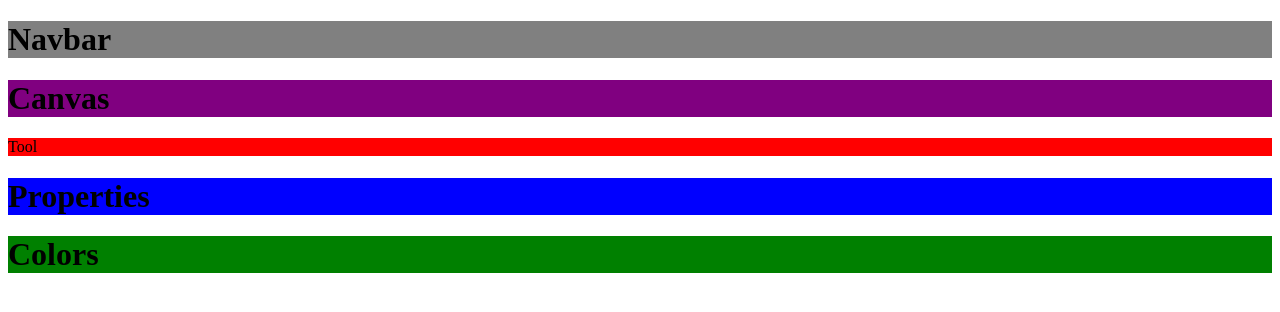
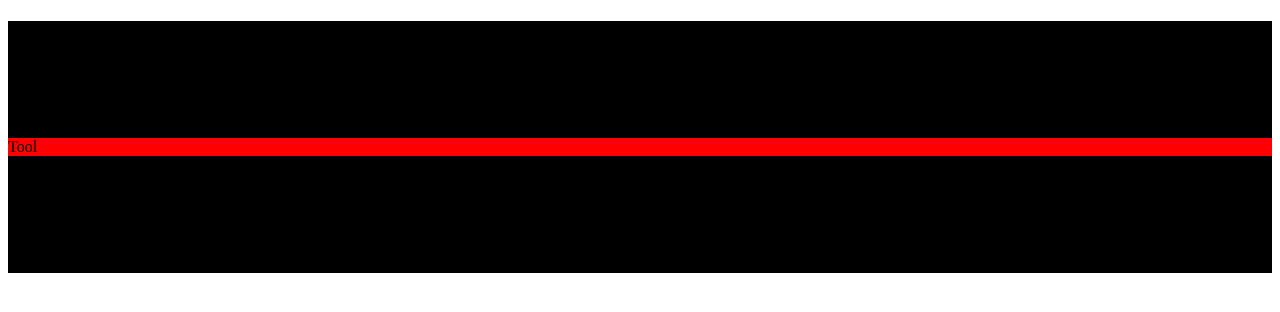
Before and after one commit to MHammadYou/paint-clone, a React (Vite) app: page / in a window 1280 px wide. Shown: the top 312 px of the page. Built offline with nearby package versions, Linux system fonts and the light colour scheme; the HTML template or start-up script is replaced by a standard one.

Commit message:
Added assets

```diff
--- /dev/null
+++ b/assets/css/main.css
@@ -0,0 +1,3 @@
+.container {
+  background-color: black;
+}
--- a/public/index.html
+++ b/public/index.html
@@ -4,11 +4,19 @@
     <meta charset="UTF-8" />
     <meta name="viewport" content="width=device-width, initial-scale=1.0" />
     <meta http-equiv="Content-Security-Policy" content="script-src 'self';" />
-
-    <title>📦🚀 React Electron Parcel Boilerplate</title>
+    <title>React Electron Parcel Boilerplate</title>
   </head>
   <body>
     <div id="app"></div>
     <script src="../src/index.js"></script>
   </body>
+  <style>
+    h1 {
+      background-color: black;
+    }
+
+    .container {
+      background-color: black;
+    }
+  </style>
 </html>
--- a/src/App.js
+++ b/src/App.js
@@ -1,9 +1,14 @@
 import React from "react";
 import { Navbar, Canvas, Tools, Properties, Colors } from "./components";
+import "./css/app.css";
 
 function App() {
+  const styles = {
+    "background-color": "orange",
+  };
+
   return (
-    <div>
+    <div className={"container"}>
       <Navbar />
       <Canvas />
       <Tools />
--- a/src/electron/index.js
+++ b/src/electron/index.js
@@ -4,6 +4,9 @@ const createWindow = () => {
   const window = new BrowserWindow();
 
   window.loadFile("build/index.html");
+  window.on("ready-to-show", () => {
+    window.show();
+  });
 };
 
 app.whenReady().then(createWindow);
```
Also changed, not shown: src/css/app.css (added).
